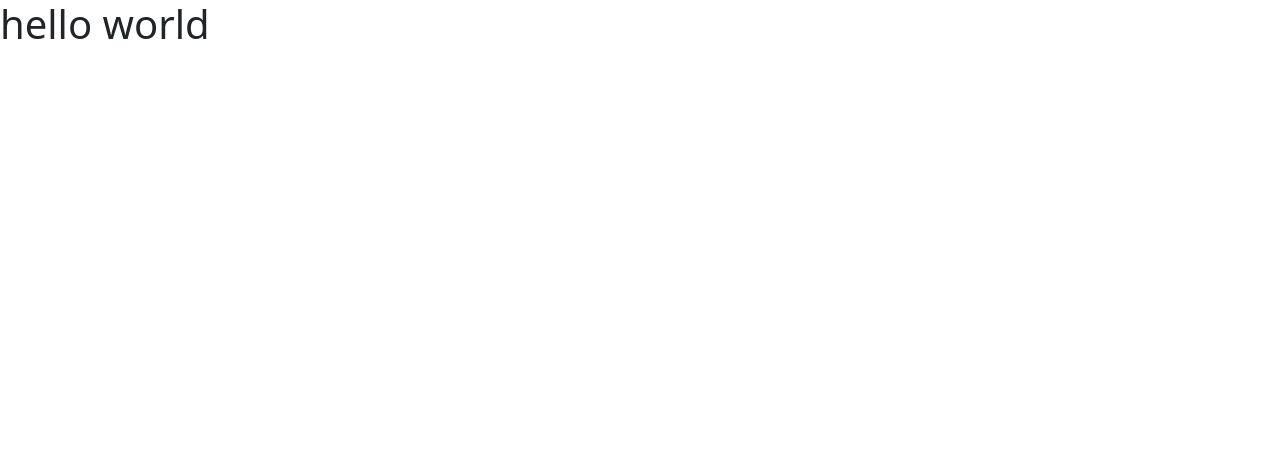
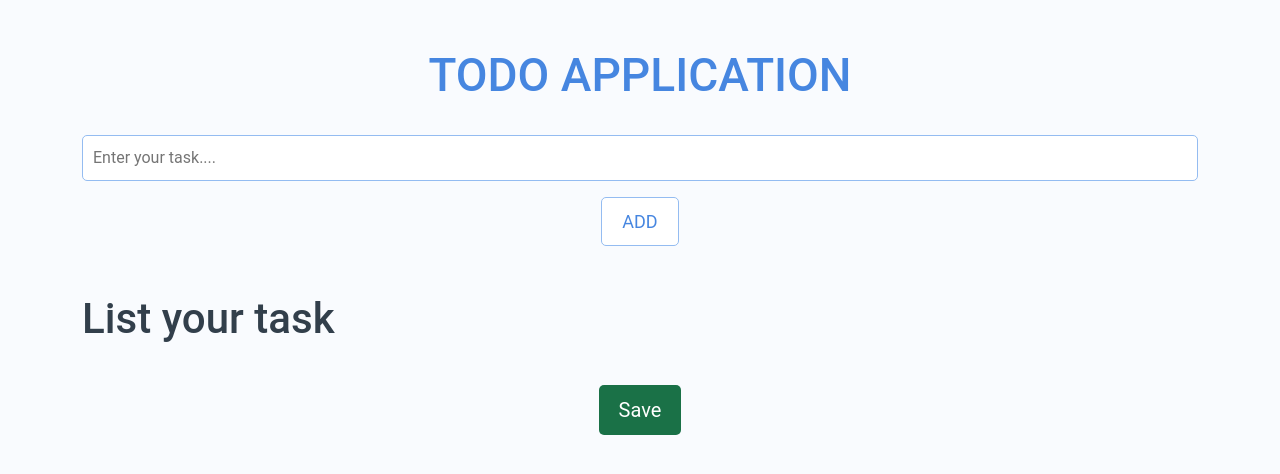
Before and after one commit to SanketDhumne/to-do-list, a plain HTML site: page index.html in a window 1280 px wide. Drawn offline with nearby package versions, Linux system fonts and the light colour scheme.

Commit message:
created layout

```diff
--- a/index.html
+++ b/index.html
@@ -4,19 +4,40 @@
 <head>
     <meta charset="UTF-8">
     <meta name="viewport" content="width=device-width, initial-scale=1.0">
-    <title>Document</title>
+    <title>TODO Application</title>
 
-    <link href="https://cdn.jsdelivr.net/npm/bootstrap@5.3.8/dist/css/bootstrap.min.css" rel="stylesheet"
-        integrity="sha384-sRIl4kxILFvY47J16cr9ZwB07vP4J8+LH7qKQnuqkuIAvNWLzeN8tE5YBujZqJLB" crossorigin="anonymous">
+    <link href="https://cdn.jsdelivr.net/npm/bootstrap@5.3.3/dist/css/bootstrap.min.css" rel="stylesheet"
+        integrity="sha384-QWTKZyjpPEjISv5WaRU9OFeRpok6YctnYmDr5pNlyT2bRjXh0JMhjY6hW+ALEwIH" crossorigin="anonymous">
 
     <link rel="stylesheet" href="style.css">
 </head>
 
 <body>
-    <h1>hello world</h1>
+    <div class="todo-bg-container">
+        <div class="container">
+            <div class="row">
+                <div class="col-12 text-center mt-5">
+                    <h1 class="todo-heading">TODO APPLICATION</h1>
+                </div>
+                <div class="col-12 mt-4">
+                    <input type="text" class="todo-user-input" placeholder="Enter your task....">
+                </div>
+                <div class="col-12 text-center mt-3">
+                    <button class="add-todo-button">ADD</button>
+                </div>
+                <div class="col-12 mt-5">
+                    <h2 class="todo-list-heading">List your task</h2>
+                    <ul class="todo-list-container" id="todoListContainer"></ul>
+                </div>
+                <div class="col-12 text-center mt-4">
+                    <button class="save-todo-button">Save</button>
+                </div>
+            </div>
+        </div>
+    </div>
 
-    <script src="https://cdn.jsdelivr.net/npm/bootstrap@5.3.8/dist/js/bootstrap.bundle.min.js"
-        integrity="sha384-FKyoEForCGlyvwx9Hj09JcYn3nv7wiPVlz7YYwJrWVcXK/BmnVDxM+D2scQbITxI"
+    <script src="https://cdn.jsdelivr.net/npm/bootstrap@5.3.3/dist/js/bootstrap.bundle.min.js"
+        integrity="sha384-YvpcrYf0tY3lHB60NNkmXc5s9fDVZLESaAA55NDzOxhy9GkcIdslK1eN7N6jIeHz"
         crossorigin="anonymous"></script>
 
     <script src="index.js"></script>
--- a/style.css
+++ b/style.css
@@ -3,3 +3,55 @@
     padding: 0%;
     box-sizing: border-box;
 }
+
+body {
+    background-color: #f9fbfe;
+    font-family: "Roboto", sans-serif;
+}
+
+.todo-bg-container {
+    height: 100vh;
+}
+
+.todo-heading {
+    color: #4686e0;
+    font-size: 46px;
+    font-weight: 500;
+}
+
+.todo-user-input {
+    width: 100%;
+    border: 1px solid #94bcf1;
+    border-radius: 5px;
+    padding: 10px;
+    outline: none;
+    color: #3e4c59;
+}
+
+.add-todo-button {
+    color: #4686e0;
+    background-color: white;
+    font-size: 18px;
+    padding: 10px 20px;
+    border: 1px solid #94bcf1;
+    border-radius: 5px;
+}
+
+.todo-list-heading {
+    color: #323f4b;
+    font-size: 42px;
+    font-weight: 500;
+}
+
+.todo-list-container {
+    padding-left: 0px;
+}
+
+.save-todo-button {
+    color: white;
+    background-color: #1a7147;
+    font-size: 20px;
+    padding: 10px 20px;
+    border: none;
+    border-radius: 5px;
+}
```
